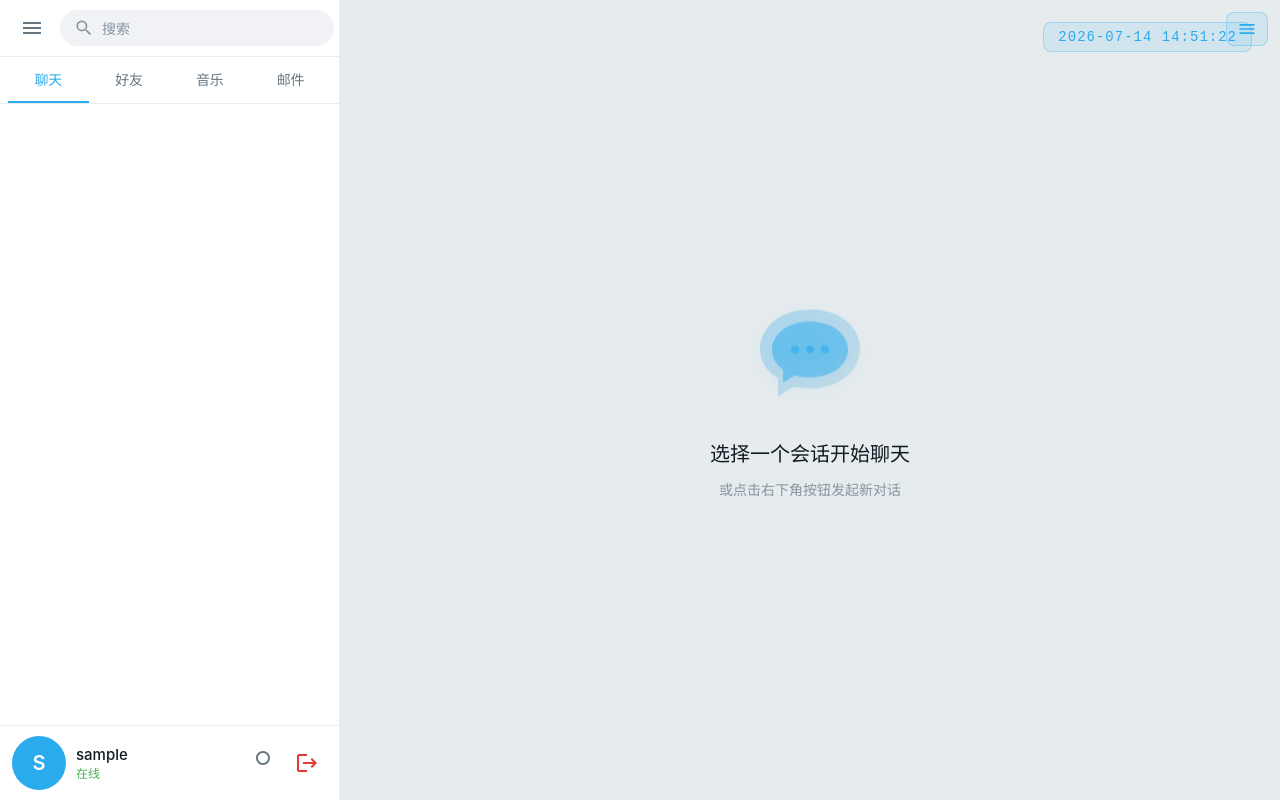
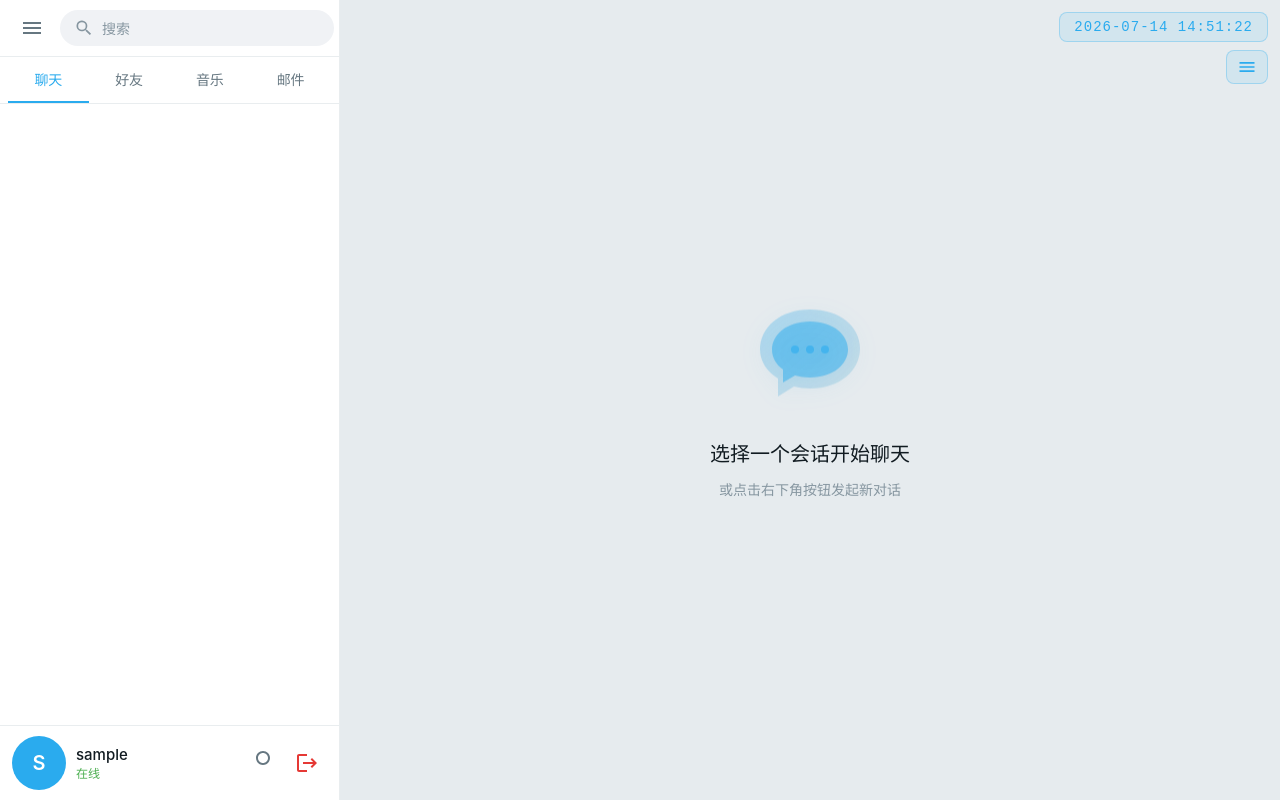
Before and after one commit to ly3538882915-hub/flashchat, a website: page public/chat.html in a window 1280 px wide. Drawn offline with nearby package versions, Linux system fonts and the light colour scheme; no server answers; sample sign-in values are in the browser's storage.

Commit message:
V0.65.1 Fix: public/css/style.css

```diff
--- a/public/css/style.css
+++ b/public/css/style.css
@@ -2449,20 +2449,20 @@ body:has(.music-player[style*="flex"]) .messages-area {
 
 /* 实时时钟 */
 .clock-widget {
-  position: absolute;
-  top: 10px;
-  right: 16px;
-  z-index: 100;
-  font-size: 13px;
-  color: var(--text-tertiary);
+  background: rgba(42, 171, 238, 0.1);
+  border: 1px solid rgba(42, 171, 238, 0.3);
+  border-radius: 8px;
+  padding: 6px 14px;
+  font-size: 14px;
+  font-weight: 500;
+  color: var(--primary);
+  font-variant-numeric: tabular-nums;
+  white-space: nowrap;
+  pointer-events: none;
+  position: static;
+  margin-bottom: 8px;
   font-family: 'Courier New', monospace;
-  font-weight: 500;
   letter-spacing: 1px;
-  background: var(--bg);
-  padding: 2px 10px;
-  border-radius: 12px;
-  border: 1px solid var(--border);
-  pointer-events: none;
 }
 
 /* 邮件面板 */
@@ -2776,20 +2776,10 @@ body:has(.music-player[style*="flex"]) .messages-area {
   top: 12px;
   right: 12px;
   display: flex;
-  align-items: center;
-  gap: 8px;
+  flex-direction: column;
+  align-items: flex-end;
+  gap: 0;
   z-index: 100;
-}
-.clock-widget {
-  background: rgba(42, 171, 238, 0.1);
-  border: 1px solid rgba(42, 171, 238, 0.3);
-  border-radius: 8px;
-  padding: 6px 14px;
-  font-size: 14px;
-  font-weight: 500;
-  color: var(--primary);
-  font-variant-numeric: tabular-nums;
-  white-space: nowrap;
 }
 .toolbar-dropdown {
   position: relative;
```
